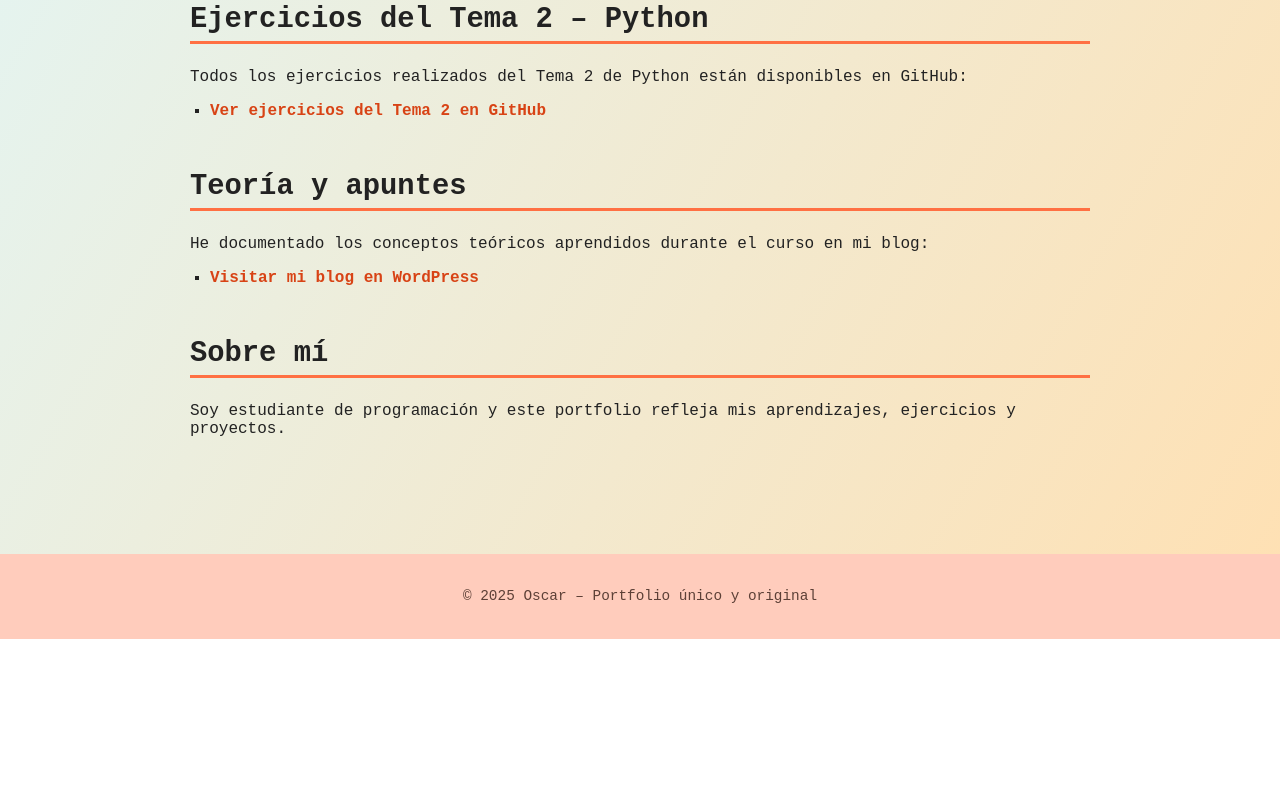
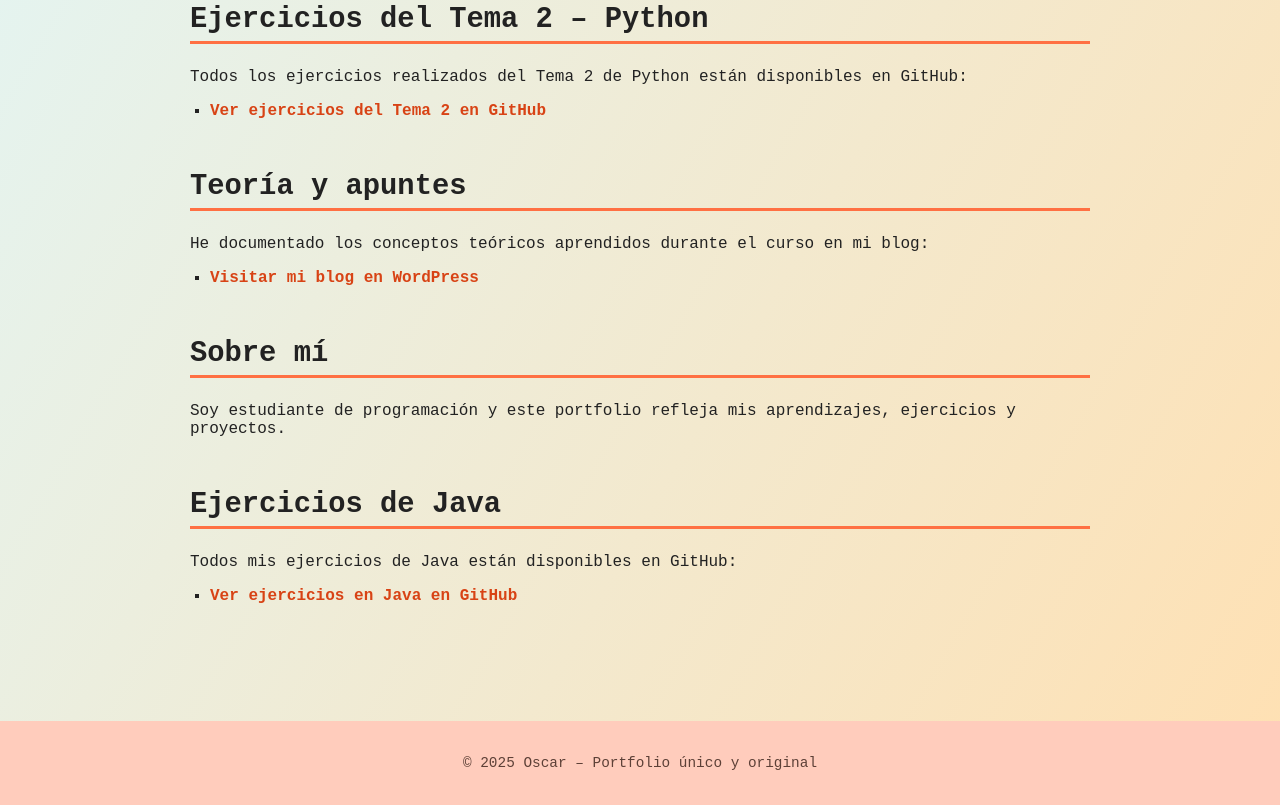
Before and after one commit to Oscar0000000/PROG, a plain HTML site: page index.html in a window 1280 px wide. Shown: the part 542-1347 px from the top of the page. Before the commit the page ends 1181 px from the top, so only its background shows below. Drawn offline with Linux system fonts and the light colour scheme.

Commit message:
Update index.html

```diff
--- a/index.html
+++ b/index.html
@@ -102,7 +102,6 @@ print(mensaje)
     <li><a href="https://github.com/Oscar0000000/TEMA-2-PYTHON" target="_blank">Ver ejercicios del Tema 2 en GitHub</a></li>
     </ul>
 
-
     <h2>Teoría y apuntes</h2>
     <p>He documentado los conceptos teóricos aprendidos durante el curso en mi blog:</p>
     <ul>
@@ -112,6 +111,12 @@ print(mensaje)
     <h2>Sobre mí</h2>
     <p>Soy estudiante de programación y este portfolio refleja mis aprendizajes, ejercicios y proyectos.</p>
 
+    <h2>Ejercicios de Java</h2>
+    <p>Todos mis ejercicios de Java están disponibles en GitHub:</p>
+    <ul>
+      <li><a href="https://github.com/Oscar0000000/Programacion_Java" target="_blank">Ver ejercicios en Java en GitHub</a></li>
+    </ul>
+
   </main>
 
   <footer>
```
